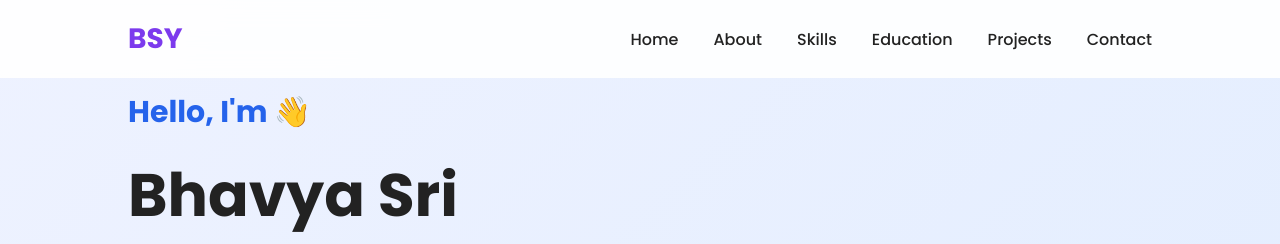
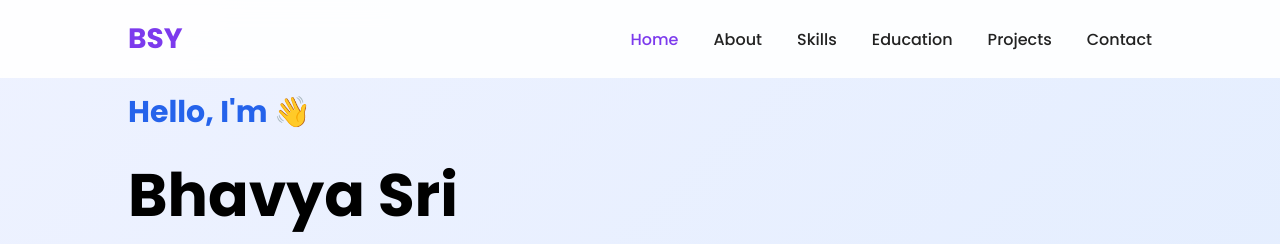
Before and after one commit to bhavyasriyalamanchi/WT_WEEK3.1_60, a plain HTML site: page index.html in a window 1280 px wide. Shown: the top 244 px of the page. Drawn offline with Linux system fonts and the light colour scheme.

Commit message:
Update style.css

```diff
--- a/style.css
+++ b/style.css
@@ -17,8 +17,7 @@
 
 body{
     background:linear-gradient(135deg,#eef2ff,#dbeafe,#ffffff);
-    color:#222;
-    overflow-x:hidden;
+    transition:0.5s;
 }
 
 /* ==========================
@@ -737,3 +736,15 @@ footer p{
 }
 
 }
+.active{
+    color:#7c3aed !important;
+    font-weight:bold;
+}
+
+#topBtn:hover{
+    background:#7c3aed !important;
+}
+
+html{
+    scroll-behavior:smooth;
+}
```
